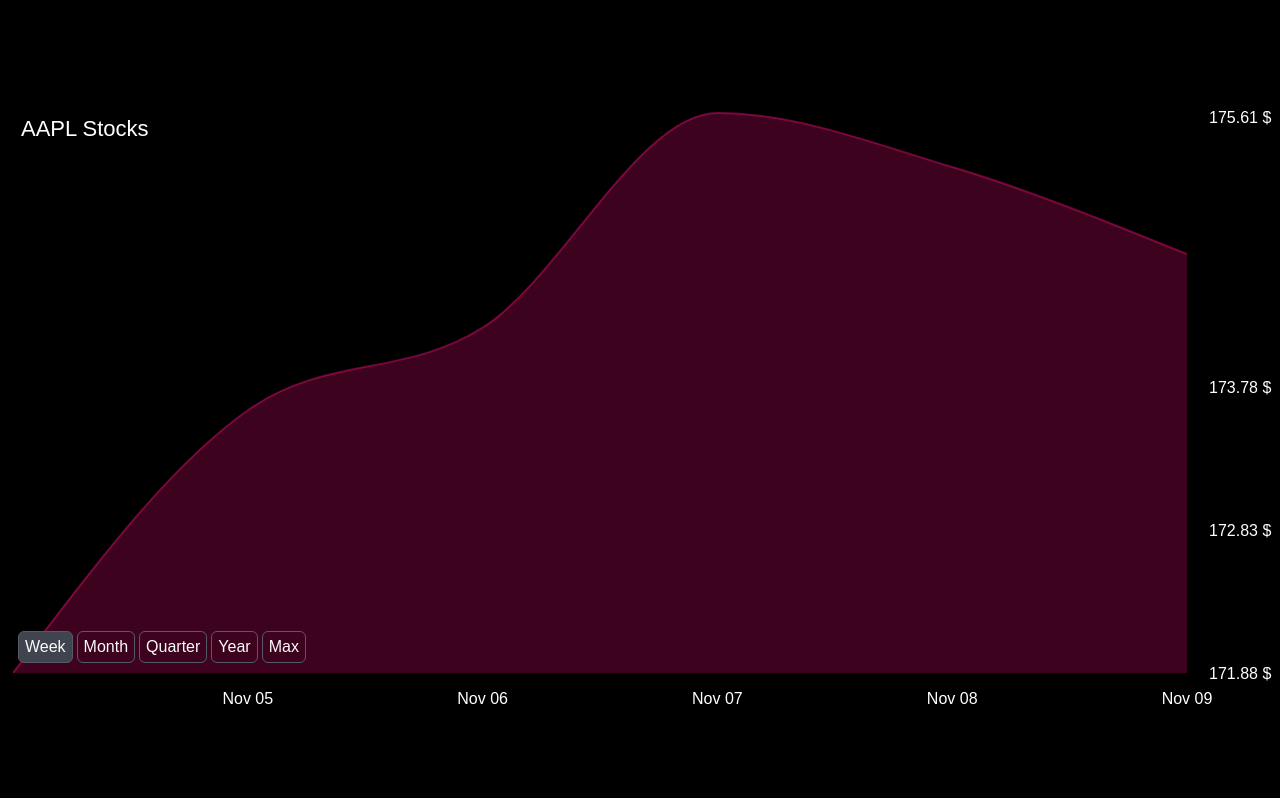
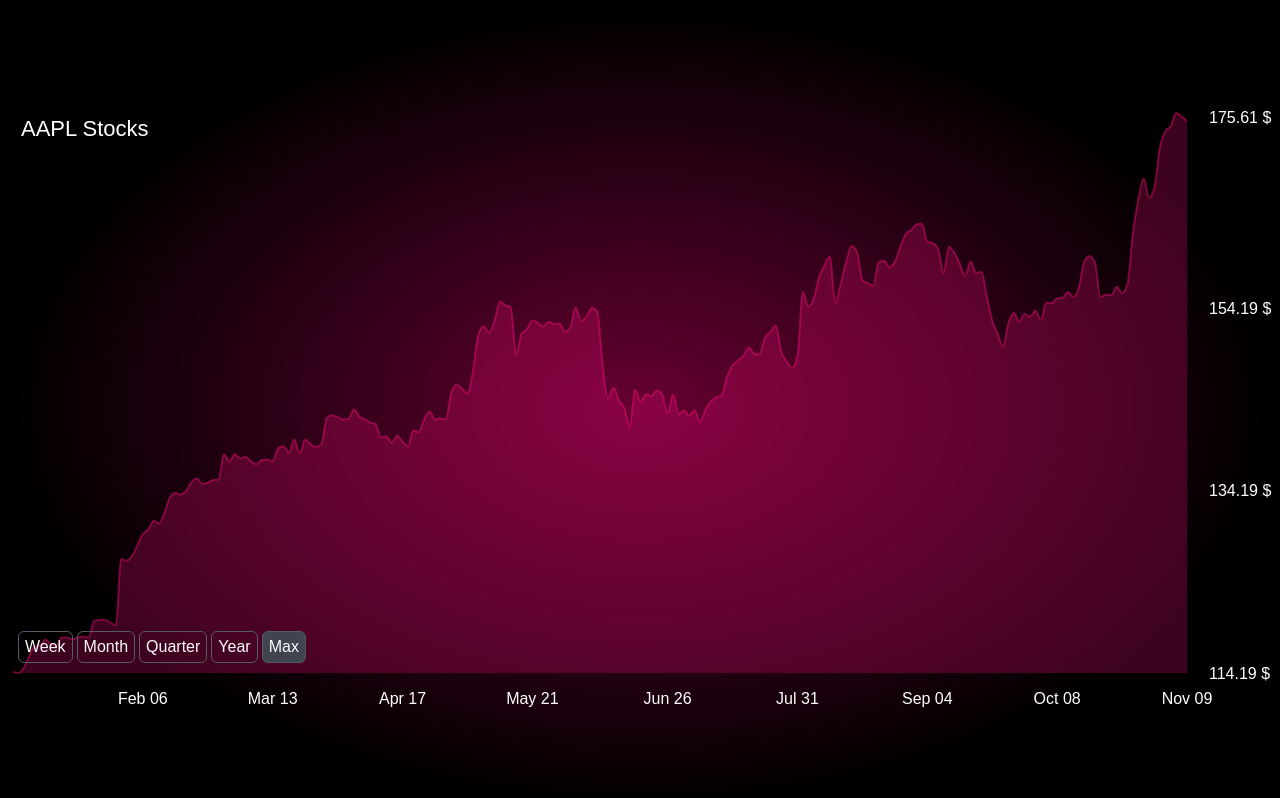
Before and after one commit to dimitrykislichenko/aapl-stock, a React (Create React App) app: page / in a window 1280 px wide. Shown: the top 798 px of the page. Built offline with nearby package versions, Linux system fonts and the light colour scheme.

Commit message:
Minor cleanup

```diff
--- a/src/app/App.tsx
+++ b/src/app/App.tsx
@@ -1,31 +1,9 @@
 import React, { useCallback } from 'react';
-import styled, { createGlobalStyle } from 'styled-components';
-import { GroupButtons } from '../components/buttons/GroupButton';
+import styled from 'styled-components';
 import { Chart } from '../components/chart/Chart';
+import { GlobalStyling } from './GlobalStyling';
 import { ERange, useData } from './hooks/useData.hook';
-
-const RANGE_OPTIONS = [
-  {
-    name: ERange.WEEK,
-    label: 'Week',
-  },
-  {
-    name: ERange.MONTH,
-    label: 'Month',
-  },
-  {
-    name: ERange.QUARTER,
-    label: 'Quarter',
-  },
-  {
-    name: ERange.YEAR,
-    label: 'Year',
-  },
-  {
-    name: ERange.MAX,
-    label: 'Max',
-  },
-];
+import { RangeButtons } from './RangeButtons';
 
 const Wrapper = styled.div`
   width: 100%;
@@ -33,6 +11,11 @@
   display: flex;
   justify-content: center;
   align-items: center;
+  background: radial-gradient(
+    50% 50% at 50% 50%,
+    rgba(255, 0, 122, 0.4) 0%,
+    rgba(255, 255, 255, 0) 100%
+  );
 `;
 
 const Content = styled.div`
@@ -41,26 +24,8 @@
   flex: 1 1 auto;
 `;
 
-const GlobalStyling = createGlobalStyle`
-  html, body, #root {
-    height: 100%;
-  }
-
-  body {
-    background: #000000;
-    font-family: Arial;
-  }
-`;
-
-const StyledGroupButtons = styled(GroupButtons)`
-  position: absolute;
-  bottom: 45px;
-  left: 10px;
-  z-index: 10;
-`;
-
 export const App = () => {
-  const { range, setRange, data } = useData();
+  const { range, setRange, data } = useData(ERange.MAX);
 
   const _onChangeRange = useCallback(
     (value) => {
@@ -74,11 +39,7 @@
       <GlobalStyling />
       <Wrapper>
         <Content>
-          <StyledGroupButtons
-            active={range}
-            buttons={RANGE_OPTIONS}
-            onChange={_onChangeRange}
-          />
+          <RangeButtons active={range} onChange={_onChangeRange} />
           <Chart header="AAPL Stocks" data={data} />
         </Content>
       </Wrapper>
--- /dev/null
+++ b/src/app/GlobalStyling.tsx
@@ -0,0 +1,12 @@
+import { createGlobalStyle } from 'styled-components';
+
+export const GlobalStyling = createGlobalStyle`
+  html, body, #root {
+    height: 100%;
+  }
+
+  body {
+    background: #000000;
+    font-family: Arial;
+  }
+`;
--- /dev/null
+++ b/src/app/RangeButtons.tsx
@@ -0,0 +1,46 @@
+import styled from 'styled-components';
+import { GroupButtons, IButton } from '../components/buttons/GroupButton';
+import { ERange } from './hooks/useData.hook';
+
+const RANGE_OPTIONS = [
+  {
+    name: ERange.WEEK,
+    label: 'Week',
+  },
+  {
+    name: ERange.MONTH,
+    label: 'Month',
+  },
+  {
+    name: ERange.QUARTER,
+    label: 'Quarter',
+  },
+  {
+    name: ERange.YEAR,
+    label: 'Year',
+  },
+  {
+    name: ERange.MAX,
+    label: 'Max',
+  },
+];
+
+interface IRangeButtonsProps {
+  active?: string | number;
+  onChange: (button: IButton) => void;
+}
+
+const StyledGroupButtons = styled(GroupButtons)`
+  position: absolute;
+  bottom: 45px;
+  left: 10px;
+  z-index: 10;
+`;
+
+export const RangeButtons = ({ active, onChange }: IRangeButtonsProps) => (
+  <StyledGroupButtons
+    active={active}
+    onChange={onChange}
+    buttons={RANGE_OPTIONS}
+  />
+);
--- a/src/app/hooks/useData.hook.ts
+++ b/src/app/hooks/useData.hook.ts
@@ -35,8 +35,8 @@
 /**
  * Returns normalized dataset for specified date range
  */
-export const useData = () => {
-  const [range, setRange] = useState(ERange.WEEK);
+export const useData = (defaultRnage: ERange) => {
+  const [range, setRange] = useState<ERange>(defaultRnage);
 
   const data = useMemo(() => {
     const raw = getRangeData(range);
--- a/src/components/buttons/GroupButton.tsx
+++ b/src/components/buttons/GroupButton.tsx
@@ -2,12 +2,12 @@
 import styled from 'styled-components';
 import { Button } from './Button';
 
-interface IButton {
+export interface IButton {
   name: string | number;
   label: string;
 }
 
-interface IGroupButtonsProps {
+export interface IGroupButtonsProps {
   className?: string;
   active?: string | number;
   buttons: IButton[];
```
